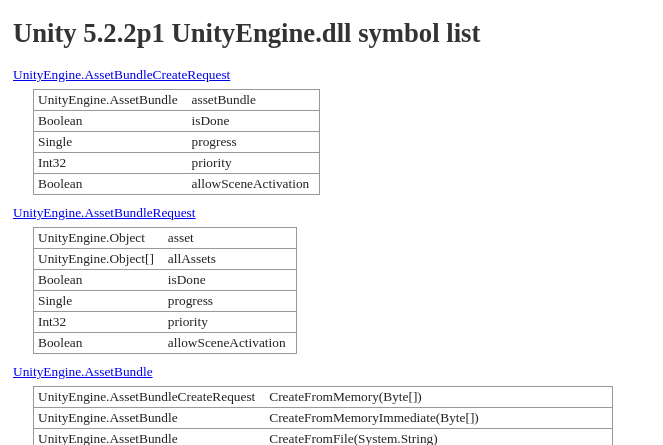
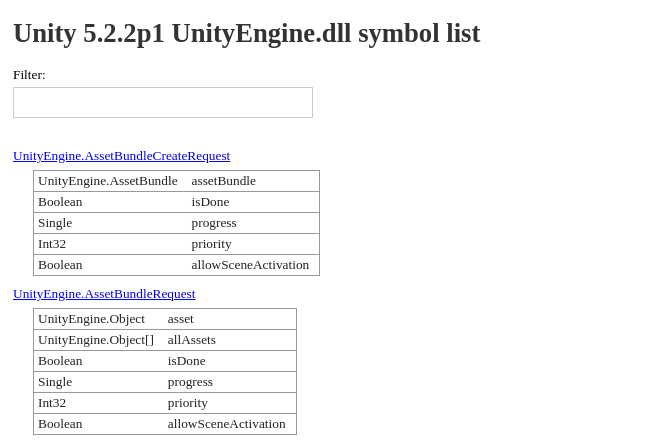
Before and after one commit to kobake/unity-index, a PHP site: page /make_index.php in a window 1280 px wide. Shown: the top 445 px of the page, without its empty margins (0-663 px from the left). Run offline with PHP 8.4, Linux system fonts and the light colour scheme; some libraries are stand-ins or nearby versions.

Commit message:
フィルタリング機能

```diff
--- a/make_index.php
+++ b/make_index.php
@@ -59,12 +59,72 @@
 		margin-top: 12px;
 		margin-bottom: 8px;
 	}
+#filter-input{
+		border:0;
+		padding:10px;
+		font-size:1.3em;
+		font-family:Arial, sans-serif;
+		color:#666;
+		border:solid 1px #ccc;
+		margin:0 0 20px;
+
+		width: 100%;
+		max-width: 300px;
+		padding: 4px 6px;
+	}
 	</style>
+	<script src="//code.jquery.com/jquery-2.1.4.min.js"></script>
+	<script>
+		$(function(){
+			var last = "";
+			$('#filter-input').keyup(function(){
+				var keyword = $(this).val().toLowerCase();
+				if(keyword == last)return;
+				last = keyword;
+
+				// フィルタリング.
+				(function(){
+					// キーワードが3文字未満の場合は何もしない.
+					if(keyword.length < 3){
+						$('tr').show();
+						$('.parent').show();
+						return;
+					}
+
+					// フィルタリング.
+					$('table').each(function(){
+						var $table = $(this);
+						var anythingFound = false;
+						$table.find('tr').each(function(){
+							var text = $(this).text().toLowerCase();
+							var found = (text.indexOf(keyword) >= 0);
+							$(this).toggle(found);
+							if(found){
+								anythingFound = true;
+							}
+						});
+
+						// 1件もヒットしなかったテーブルは非表示にする.
+						var tableVisible = anythingFound;
+						$table.toggle(tableVisible);
+						$table.prev().toggle(tableVisible);
+					});
+				})();
+			});
+		});
+	</script>
 </head>
 <body>
 <h1>
 Unity 5.2.2p1 UnityEngine.dll symbol list
 </h1>
+
+<div>
+	<div style="margin-bottom: 4px;">
+	Filter:
+	</div>
+	<input id="filter-input" type="text" />
+</div>
 
 <?php
 $text = '';
```
Also changed, not shown: 1 other file.
